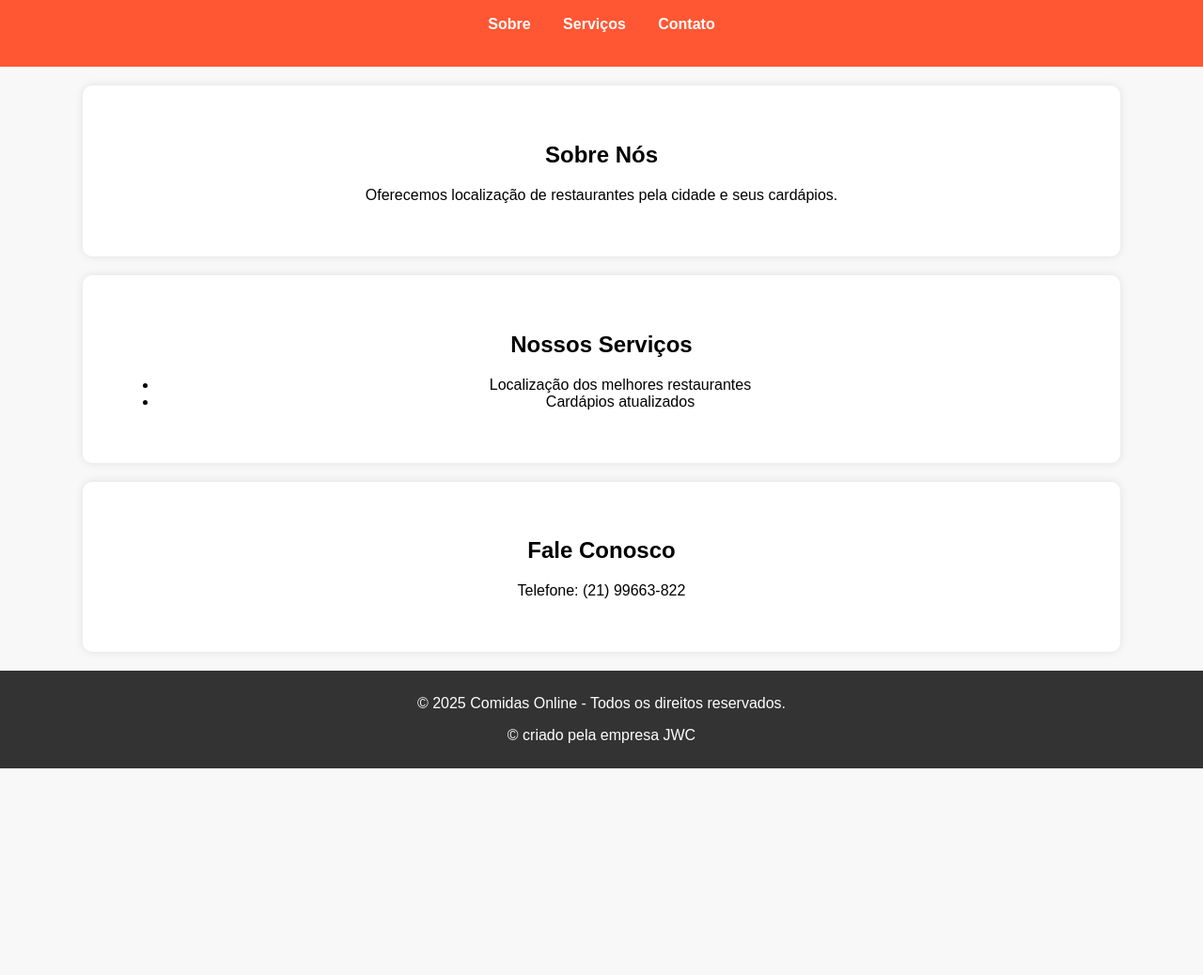
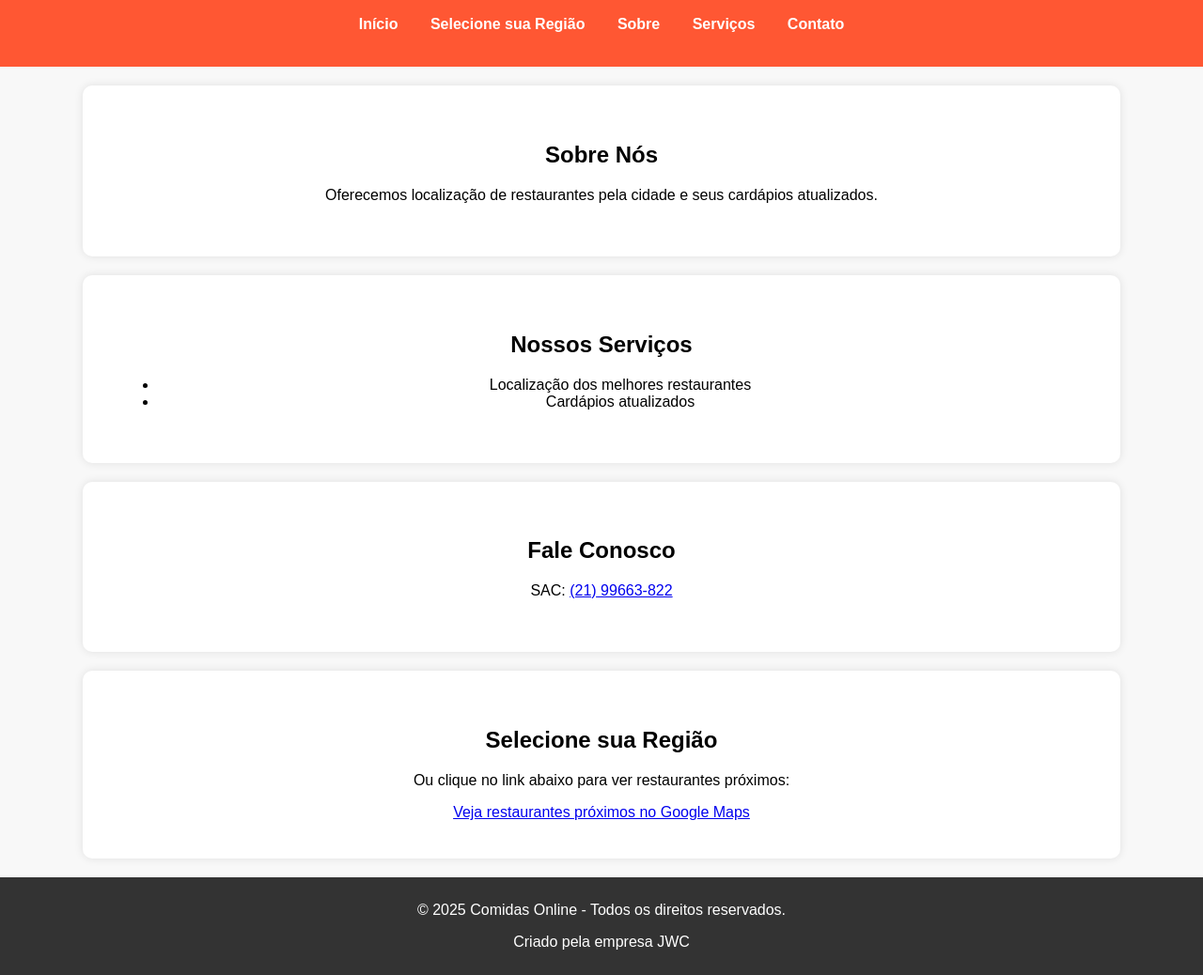
Before and after one commit to DevPython360/UC2Python, a plain HTML site: page site index.html in a window 1280 px wide. Shown: the part 178-1216 px from the top of the page at 94% size. Before the commit the page ends 996 px from the top, so only its background shows below. Drawn offline with Linux system fonts and the light colour scheme.

Commit message:
Add files via upload
aula 3 - Melhoria do site, adição de link (google maps)

```diff
--- a/site index.html
+++ b/site index.html
@@ -8,11 +8,16 @@
 </head>
 <body>
 
-    <header>
+    <header class="header">
         <h1>Comidas Online</h1>
-        <img src="https://png.pngtree.com/png-vector/20230721/ourmid/pngtree-brown-map-pin-location-with-restaurant-icon-and-gradation-color-vector-png-image_8280800.png" alt="Ícone de Restaurante" width="100">
-        <nav>
+        <img src="https://png.pngtree.com/png-vector/20230721/ourmid/pngtree-brown-map-pin-location-with-restaurant-icon-and-gradation-color-vector-png-image_8280800.png"
+             alt="Ícone de localização para restaurantes"
+             width="100">
+
+        <nav class="nav">
             <ul>
+                <li><a href="#Início">Início</a></li>
+                <li><a href="#regiao">Selecione sua Região</a></li>
                 <li><a href="#sobre">Sobre</a></li>
                 <li><a href="#servicos">Serviços</a></li>
                 <li><a href="#contato">Contato</a></li>
@@ -20,12 +25,13 @@
         </nav>
     </header>
 
-    <section id="sobre">
+    <main>
+        <section id="sobre" class="section">
             <h2>Sobre Nós</h2>
-        <p>Oferecemos localização de restaurantes pela cidade e seus cardápios.</p>
+            <p>Oferecemos localização de restaurantes pela cidade e seus cardápios atualizados.</p>
         </section>
 
-    <section id="servicos">
+        <section id="servicos" class="section">
             <h2>Nossos Serviços</h2>
             <ul>
                 <li>Localização dos melhores restaurantes</li>
@@ -33,14 +39,23 @@
             </ul>
         </section>
 
-    <section id="contato">
+        <section id="contato" class="section">
             <h2>Fale Conosco</h2>
-        <p>Telefone: (21) 99663-822</p>
+            <p>SAC: <a href="tel:+552199663822">(21) 99663-822</a></p>
         </section>
 
-    <footer>
+        <section id="regiao" class="section">
+            <h2>Selecione sua Região</h2>
+            <p>Ou clique no link abaixo para ver restaurantes próximos:</p>
+            <a href="https://www.google.com/maps/search/Restaurante+Exemplo/@-22.7403157,-43.4722791,13z?entry=ttu&g_ep=EgoyMDI1MDMzMS4wIKXMDSoASAFQAw%3D%3D" target="_blank">
+                Veja restaurantes próximos no Google Maps
+            </a>
+        </section>
+    </main>
+
+    <footer class="footer">
         <p>&copy; 2025 Comidas Online - Todos os direitos reservados.</p>
-        <p>&copy; criado pela empresa JWC
+        <p>Criado pela empresa JWC</p>
     </footer>
 
 </body>
```
Lines whose indentation alone changed are shown as unchanged.
